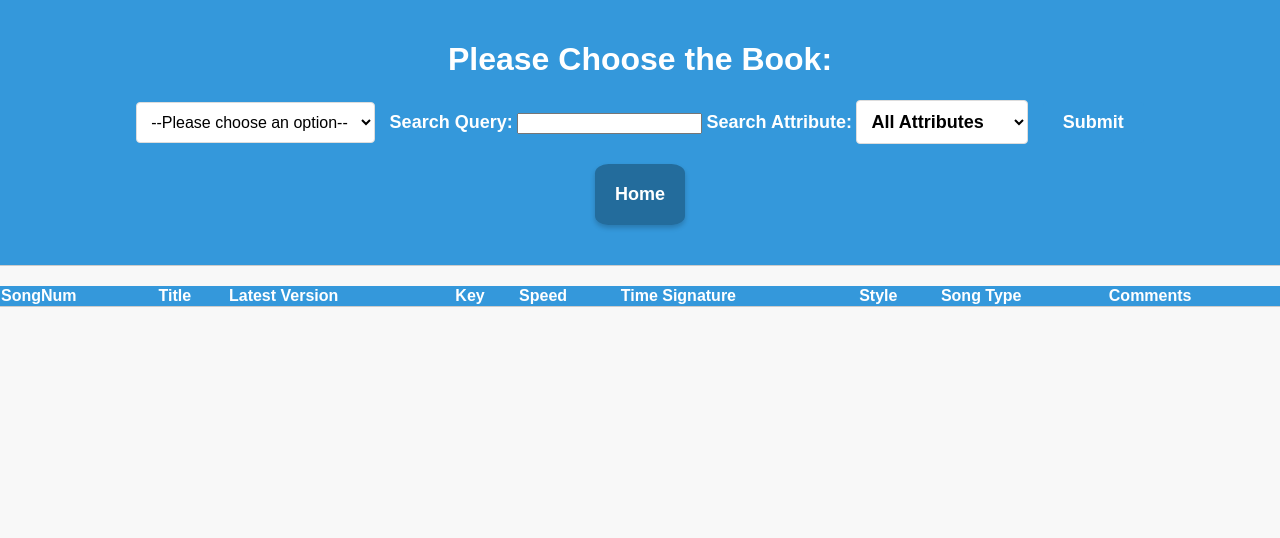
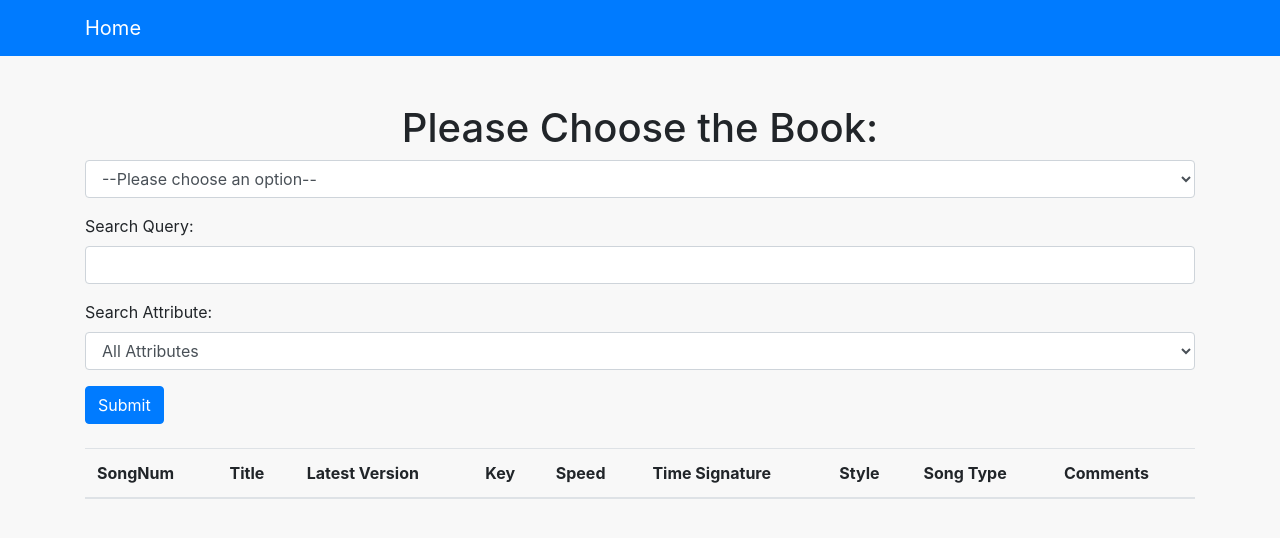
Before and after one commit to Moses2917/Master-Of-Song-Organization--MOSO-, a Flask app: page /search in a window 1280 px wide. Shown: the top 538 px of the page. Run offline with Flask 3, Linux system fonts and the light colour scheme; lists and menus that the app fills with data are empty; some libraries are stand-ins or nearby versions.

Commit message:
New Visual Redesign

```diff
--- a/templates/search.html
+++ b/templates/search.html
@@ -1,166 +1,70 @@
 <!DOCTYPE html>
 <html lang="en">
+
 <head>
     <meta charset="UTF-8">
     <meta name="viewport" content="width=device-width, initial-scale=1.0">
     <title>Search</title>
+    <link rel="stylesheet" href="https://maxcdn.bootstrapcdn.com/bootstrap/4.5.2/css/bootstrap.min.css">
+    <script src="https://ajax.googleapis.com/ajax/libs/jquery/3.5.1/jquery.min.js"></script>
+    <script src="https://cdnjs.cloudflare.com/ajax/libs/popper.js/1.16.0/umd/popper.min.js"></script>
+    <script src="https://maxcdn.bootstrapcdn.com/bootstrap/4.5.2/js/bootstrap.min.js"></script>
     <style>
-    /* General styles */
         body {
-        font-family: 'Arial', sans-serif;
             background-color: #f8f8f8;
-        margin: 0;
-        padding: 0;
-        color: #555;
-    }
-
-    /* Header styles */
-    header {
-        background-color: #3498db;
-        color: #fff;
-        text-align: center;
-        padding: 20px;
-        border-bottom: 1px solid #ccc;
-    }
-    .Home{
-        background-color:#236c9c;
-        color: #fff;
-        text-align: center;
-        padding: 20px;
-        border-bottom: 1px solid #ccc;
-        border: #555;
-        border-radius: 15%;
-        font-size: large;
-        font-weight: bold;
-        box-shadow: 0px 3px 5px rgba(0, 0, 0, 0.2);
-    }
-    .Home:hover{
-        background-color: #46dff769;
-    }
-    .large-label {
-        font-size: 18px;
-        font-weight: bold;
-    }
-
-
-    /* Form styles */
-    form {
-        margin-top: 20px;
-        text-align: center;
-    }
-
-    /* Select styles */
-    select {
-        padding: 10px;
-        font-size: 16px;
-        border: 1px solid #ddd;
-        border-radius: 4px;
-        margin-right: 10px;
-        background-color: #fff;
-    }
-
-    /* Submit button styles */
-    input[type="submit"] {
-        padding: 10px 20px;
-        font-size: 18px;
-        font-weight: bold;
-        background-color: #3498db;
-        color: #fff;
-        border: none;
-        border-radius: 4px;
-        cursor: pointer;
-        transition: background-color 0.3s ease;
-    }
-
-    input[type="submit"]:hover {
-        background-color: #46dff769;
-    }
-
-    /* Heading styles */
-    h3 {
-        text-align: center;
-        margin-top: 20px;
-        color: #555;
-    }
-
-    /* Link styles */
-    a {
-        text-decoration: none;
-        color: #fff;
-    }
-
-    /* Table styles */
-    table {
-        border-collapse: collapse;
-        width: 100%;
-        color: #555;
-        font-family: 'Arial', sans-serif;
-        font-size: 16px;
-        text-align: left;
-        margin-top: 20px;
-    }
-
-    /* Table header styles */
-    th {
-        background-color: #3498db;
-        color: #fff;
-        border-bottom: 1px solid #ccc;
-    }
-
-    /* Zebra stripe even table rows */
-    tr:nth-child(even) {
-        background-color: #f5f5f5;
-    }
-
-    /* Add a hover effect to table rows */
-    tr:hover {
-        background-color: #e0e0e0;
-        cursor: pointer;
-    }
-
-    /* Table cell styles */
-    td {
-        border: 1px solid #ccc;
-        padding: 8px;
         }
     </style>
+</head>
 
-</head>
 <body>
-    <header>
-        <h1>Please Choose the Book: </h1>
-        <form method="post">
-            <select name="book">
+    <nav class="navbar navbar-expand-lg navbar-dark bg-primary">
+        <div class="container">
+            <a class="navbar-brand" href="/">Home</a>
+        </div>
+    </nav>
+
+    <div class="container my-5">
+        <header class="header mb-4">
+            <h1 class="text-center">Please Choose the Book:</h1>
+            <form method="post" class="form-group">
+                <div class="form-group">
+                    <select name="book" class="form-control">
                         <option value="">--Please choose an option--</option>
-                <option value="REDergaran" {{ 'selected' if request.form.get('book') == 'REDergaran' }}>RED Ergaran</option>
-                <option value="ergaran" {{ 'selected' if request.form.get('book') == 'ergaran' }}>Երգարան Word Files</option>
-                <option value="wordSongsIndex" {{ 'selected' if request.form.get('book') == 'wordSongsIndex' }}>Old Book</option>
-                <option value="pptsongs" {{ 'selected' if request.form.get('book') == 'pptsongs' }}>PPT Songs</option>
+                        <option value="REDergaran" {{ 'selected' if request.form.get('book')=='REDergaran' }}>RED
+                            Ergaran</option>
+                        <option value="ergaran" {{ 'selected' if request.form.get('book')=='ergaran' }}>Երգարան Word
+                            Files</option>
+                        <option value="wordSongsIndex" {{ 'selected' if request.form.get('book')=='wordSongsIndex' }}>
+                            Old Book</option>
+                        <option value="pptsongs" {{ 'selected' if request.form.get('book')=='pptsongs' }}>PPT Songs
+                        </option>
                     </select>
-            <label for="query" class="large-label">Search Query:</label>
-            <input type="text" id="query" name="query" value="{{ query }}">
-            <label for="attribute" class="large-label">Search Attribute:</label>
-            <select id="attribute" name="attribute" class="large-label">
-                <option value="all" {{ 'selected' if attribute == 'all' }}>All Attributes</option>
-                <option value="Title" {{ 'selected' if attribute == 'Title' }}>Title</option>
-                <option value="latestVersion" {{ 'selected' if attribute == 'latestVersion' }}>Latest Version</option>
-                <option value="key" {{ 'selected' if attribute == 'key' }}>Key</option>
-                <option value="speed" {{ 'selected' if attribute == 'speed' }}>Speed</option>
-                <option value="timeSig" {{ 'selected' if attribute == 'timeSig' }}>Time Signature</option>
-                <option value="style" {{ 'selected' if attribute == 'style' }}>Style</option>
-                <option value="song_type" {{ 'selected' if attribute == 'song_type' }}>Song Type</option>
-                <option value="Comments" {{ 'selected' if attribute == 'Comments' }}>Comments</option>
-                <!-- Add more options as needed -->
+                </div>
+                <div class="form-group">
+                    <label for="query" class="form-label">Search Query:</label>
+                    <input type="text" id="query" name="query" value="{{ query }}" class="form-control">
+                </div>
+                <div class="form-group">
+                    <label for="attribute" class="form-label">Search Attribute:</label>
+                    <select id="attribute" name="attribute" class="form-control">
+                        <option value="all" {{ 'selected' if attribute=='all' }}>All Attributes</option>
+                        <option value="Title" {{ 'selected' if attribute=='Title' }}>Title</option>
+                        <option value="latestVersion" {{ 'selected' if attribute=='latestVersion' }}>Latest Version
+                        </option>
+                        <option value="key" {{ 'selected' if attribute=='key' }}>Key</option>
+                        <option value="speed" {{ 'selected' if attribute=='speed' }}>Speed</option>
+                        <option value="timeSig" {{ 'selected' if attribute=='timeSig' }}>Time Signature</option>
+                        <option value="style" {{ 'selected' if attribute=='style' }}>Style</option>
+                        <option value="song_type" {{ 'selected' if attribute=='song_type' }}>Song Type</option>
+                        <option value="Comments" {{ 'selected' if attribute=='Comments' }}>Comments</option>
                     </select>
-            <input type="submit" value="Submit">
+                </div>
+                <button type="submit" class="btn btn-primary">Submit</button>
             </form>
-        <h2>
-            <a href="/">
-                <button class="Home">Home</button>
-            </a>
-        </h2>
         </header>
-    <table>
+
+        <table class="table table-striped">
+            <thead>
                 <tr>
                     <th>SongNum</th>
                     <th>Title</th>
@@ -172,7 +76,8 @@
                     <th>Song Type</th>
                     <th>Comments</th>
                 </tr>
-    <!--    Reminder: "table_data" is the name of the table var inputted from flask backend-->
+            </thead>
+            <tbody>
                 {% for row, attr in table_data.items() %}
                 <tr>
                     <td>{{row}}</td>
@@ -186,6 +91,9 @@
                     <td>{{attr['Comments']}}</td>
                 </tr>
                 {% endfor %}
+            </tbody>
         </table>
+    </div>
 </body>
+
 </html>
```
Also changed, not shown: templates/song_info.html (+74 -53 lines), templates/temma.html (+55 -114 lines), templates/tsank.html (+22 -86 lines). Lines whose indentation alone changed are shown as unchanged.
